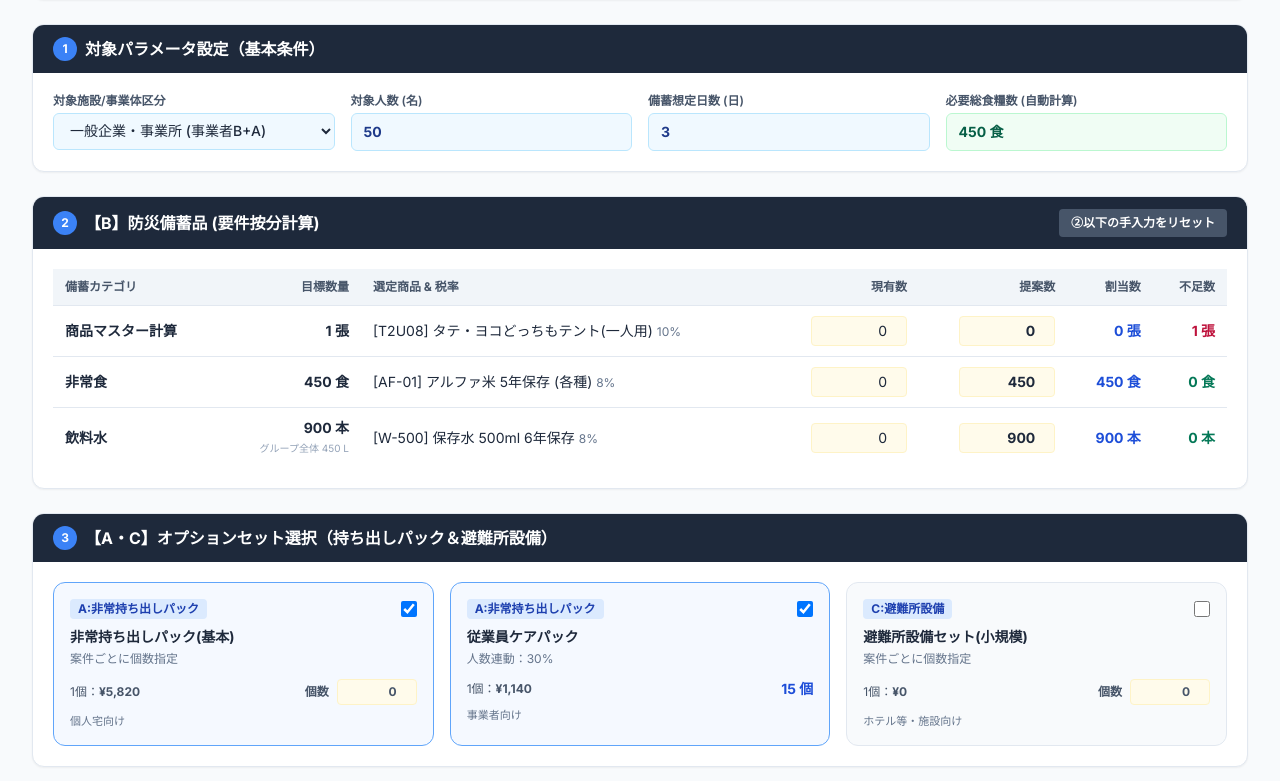
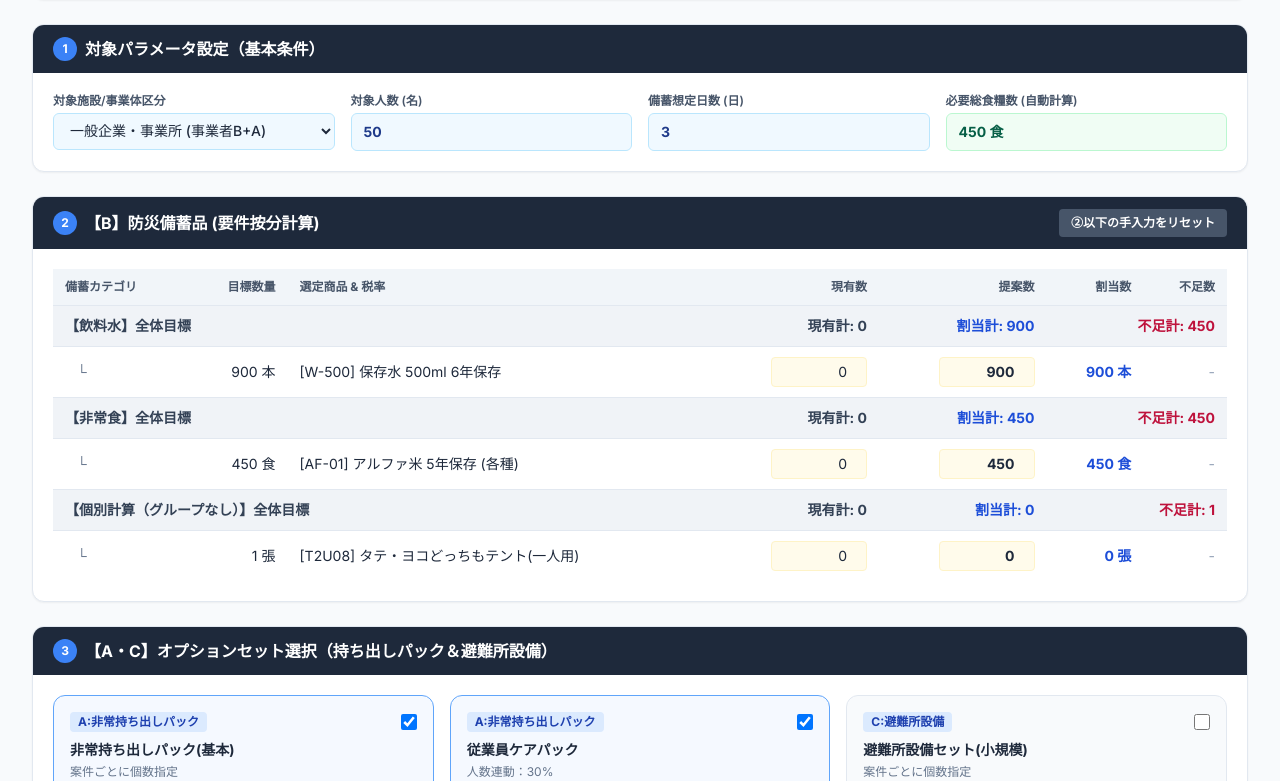
Before and after one commit to crossorange-boop/-, a plain HTML site: page 防災提案_統合版_計算グループ対応版_再修正版_動作安定版.html in a window 1280 px wide. Shown: the part 557-1338 px from the top of the page. Drawn offline with nearby package versions, Linux system fonts and the light colour scheme.

Commit message:
Refactor stock calculation table rendering logic
Refactor renderBStockCalcTable_ function to group items by category and calculate totals for each group, improving readability and maintainability.

```diff
--- a/防災提案_統合版_計算グループ対応版_再修正版_動作安定版.html
+++ b/防災提案_統合版_計算グループ対応版_再修正版_動作安定版.html
@@ -1360,41 +1360,73 @@
       });
       return (includeSufficient ? out : out.filter(x=>x.shortage>0||proposalOverrides[makeProposalOverrideKey_(x)]?.qty>0)).sort((a,b)=>(rank[a.product.priority]??9)-(rank[b.product.priority]??9)||b.shortage-a.shortage);
     }
-    function renderBStockCalcTable_(people,days){
-      const tbody=document.getElementById('b-stock-calc-rows'); if(!tbody)return;
-      tbody.innerHTML='';
-      const all=buildMasterCandidates_(people,days,true);
-      const order=new Map(products.map((p,i)=>[makeProductStableKey_(p),i]));
-      all.sort((a,b)=>(order.get(makeProductStableKey_(a.product))??999999)-(order.get(makeProductStableKey_(b.product))??999999));
-      if(!all.length){tbody.innerHTML='<tr><td colspan="7" class="py-6 text-center text-slate-400">現在の条件で対象となる有効商品はありません。</td></tr>';return;}
-      const groupAllocated={};
-      all.forEach(item=>{
-        const key=makeProposalOverrideKey_(item),o=proposalOverrides[key]||{};
-        const q=o.qty!==undefined?n_(o.qty):n_(item.qty);
-        if(item.group)groupAllocated[item.group]=(groupAllocated[item.group]||0)+Math.max(0,q);
-      });
-      all.forEach(item=>{
-        const key=makeProposalOverrideKey_(item),o=proposalOverrides[key]||{};
-        const stock=o.stock!==undefined?n_(o.stock):0;
-        const hasManual=o.qty!==undefined;
-        const proposal=hasManual?n_(o.qty):n_(item.qty);
-        const allocation=Math.max(0,proposal);
-        const groupAlloc=item.group?n_(groupAllocated[item.group]):allocation;
-        const shortage=item.group?Math.max(0,n_(item.requiredQty)-stock-groupAlloc):Math.max(0,n_(item.requiredQty)-stock-allocation);
-        const target=n_(item.requiredQty),unit=escapeHtml_(item.product.unit||item.groupUnit||'');
-        const groupTotal=item.groupRequiredQty!==undefined&&item.groupRequiredQty!==target?`<div class="text-[10px] font-normal text-slate-400">グループ全体 ${n_(item.groupRequiredQty).toLocaleString()} ${escapeHtml_(item.groupUnit||'')}</div>`:'';
-        const tr=document.createElement('tr');
-        tr.innerHTML=`<td class="py-2.5 px-3 font-semibold">${escapeHtml_(item.group||item.type)}</td>
-          <td class="py-2.5 px-3 text-right font-bold">${target.toLocaleString()} ${unit}${groupTotal}</td>
-          <td class="py-2.5 px-3">[${escapeHtml_(item.model||'-')}] ${escapeHtml_(item.name)} <span class="text-xs text-slate-500">${item.isReducedTax?'8%':'10%'}</span></td>
-          <td class="py-2.5 px-3 text-right"><input type="number" min="0" value="${stock}" onchange="updateBStockByKey_('${escapeJs_(key)}',this.value)" class="w-24 text-right cell-manual rounded p-1" title="お客様の現有数"></td>
-          <td class="py-2.5 px-3 text-right font-bold"><input type="number" min="0" value="${proposal}" onchange="updateBProposalQtyByKey_('${escapeJs_(key)}',this.value)" class="w-24 text-right cell-manual rounded p-1 font-bold ${hasManual?'ring-2 ring-blue-300 bg-blue-50':''}" title="営業マンが確定・調整する提案数"></td>
-          <td class="py-2.5 px-3 text-right font-bold text-blue-700">${allocation.toLocaleString()} ${unit}</td>
-          <td class="py-2.5 px-3 text-right font-bold ${shortage>0?'text-rose-700':'text-emerald-700'}">${shortage.toLocaleString()} ${unit}</td>`;
-        tbody.appendChild(tr);
-      });
-    }
-
+function renderBStockCalcTable_(people, days) {
+  const tbody = document.getElementById('b-stock-calc-rows');
+  if (!tbody) return;
+  tbody.innerHTML = '';
+  const all = buildMasterCandidates_(people, days, true);
+
+  if (!all.length) {
+    tbody.innerHTML = '<tr><td colspan="7" class="py-6 text-center text-slate-400">現在の条件で対象となる有効商品はありません。</td></tr>';
+    return;
+  }
+
+  // グループごとに商品をまとめる
+  const grouped = {};
+  all.forEach(item => {
+    const gName = item.group || '個別計算（グループなし）';
+    if (!grouped[gName]) grouped[gName] = [];
+    grouped[gName].push(item);
+  });
+
+  Object.entries(grouped).forEach(([gName, items]) => {
+    // グループ全体の集計
+    let groupReq = 0, groupStock = 0, groupAlloc = 0;
+    items.forEach(item => {
+      const key = makeProposalOverrideKey_(item);
+      const o = proposalOverrides[key] || {};
+      const stock = o.stock !== undefined ? n_(o.stock) : 0;
+      const alloc = o.qty !== undefined ? n_(o.qty) : n_(item.qty);
+      groupReq = item.groupRequiredQty || item.requiredQty; // グループ全体目標
+      groupStock += stock;
+      groupAlloc += alloc;
+    });
+    const groupShortage = Math.max(0, groupReq - groupStock);
+
+    // グループ集計行の挿入
+    const groupTr = document.createElement('tr');
+    groupTr.className = 'bg-slate-200/50 font-bold';
+    groupTr.innerHTML = `
+      <td class="py-2.5 px-3 text-slate-700" colspan="3">【${escapeHtml_(gName)}】全体目標</td>
+      <td class="py-2.5 px-3 text-right text-slate-700">現有計: ${groupStock.toLocaleString()}</td>
+      <td class="py-2.5 px-3 text-right text-blue-700">割当計: ${groupAlloc.toLocaleString()}</td>
+      <td class="py-2.5 px-3 text-right ${groupShortage > 0 ? 'text-rose-700' : 'text-emerald-700'}" colspan="2">不足計: ${groupShortage.toLocaleString()}</td>
+    `;
+    tbody.appendChild(groupTr);
+
+    // グループ内各商品の行
+    items.forEach(item => {
+      const key = makeProposalOverrideKey_(item);
+      const o = proposalOverrides[key] || {};
+      const stock = o.stock !== undefined ? n_(o.stock) : 0;
+      const hasManual = o.qty !== undefined;
+      const proposal = hasManual ? n_(o.qty) : n_(item.qty);
+      const unit = escapeHtml_(item.product.unit || item.groupUnit || '');
+
+      const tr = document.createElement('tr');
+      tr.innerHTML = `
+        <td class="py-2.5 px-3 pl-6 text-slate-500">└</td>
+        <td class="py-2.5 px-3 text-right">${n_(item.requiredQty).toLocaleString()} ${unit}</td>
+        <td class="py-2.5 px-3">[${escapeHtml_(item.model || '-')}] ${escapeHtml_(item.name)}</td>
+        <td class="py-2.5 px-3 text-right"><input type="number" min="0" value="${stock}" onchange="updateBStockByKey_('${escapeJs_(key)}',this.value)" class="w-24 text-right cell-manual rounded p-1"></td>
+        <td class="py-2.5 px-3 text-right font-bold"><input type="number" min="0" value="${proposal}" onchange="updateBProposalQtyByKey_('${escapeJs_(key)}',this.value)" class="w-24 text-right cell-manual rounded p-1 ${hasManual ? 'ring-2 ring-blue-300 bg-blue-50' : ''}"></td>
+        <td class="py-2.5 px-3 text-right font-bold text-blue-700">${proposal.toLocaleString()} ${unit}</td>
+        <td class="py-2.5 px-3 text-right text-slate-400">-</td>
+      `;
+      tbody.appendChild(tr);
+    });
+  });
+}
     function updateBStockByKey_(key,val){
       const people=Math.max(1,parseInt(document.getElementById('input-people').value)||1);
       const days=Math.max(1,parseInt(document.getElementById('input-days').value)||1);
```
